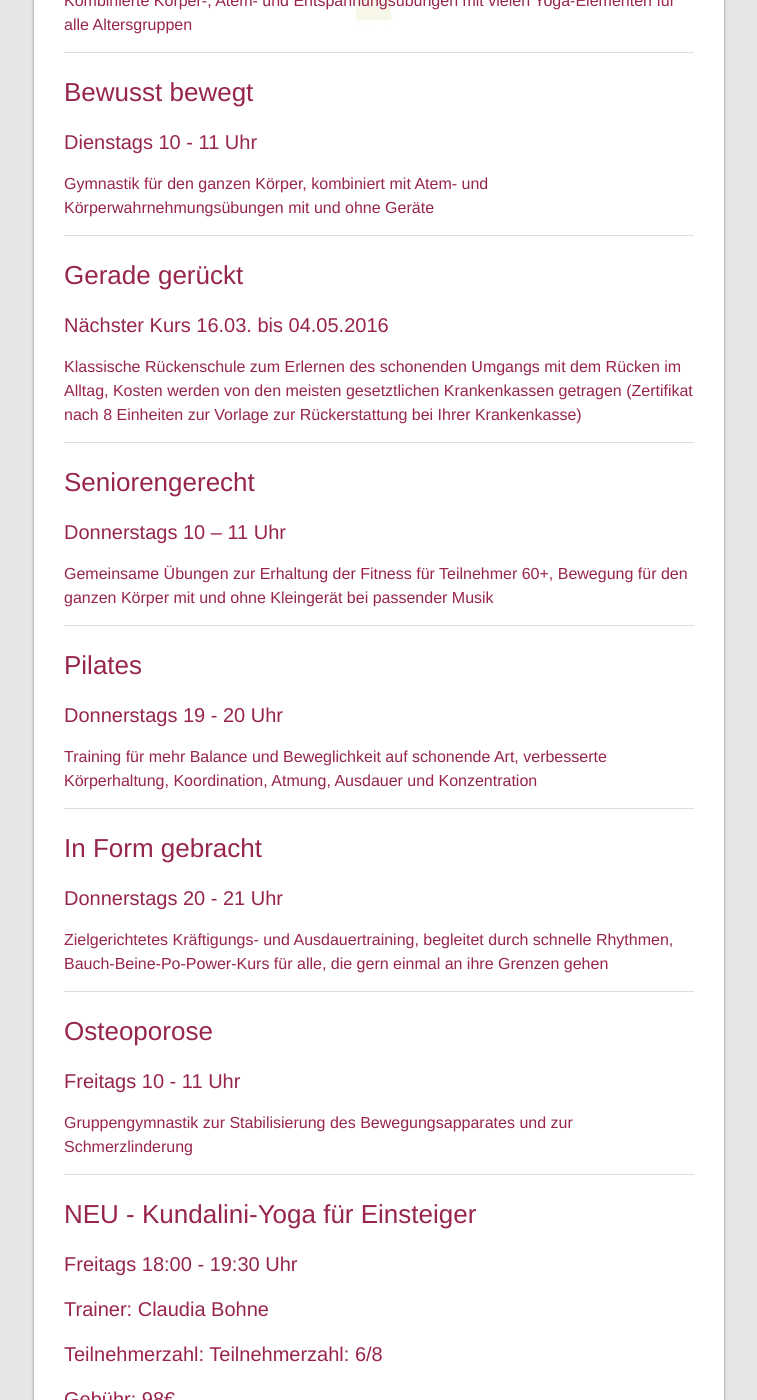
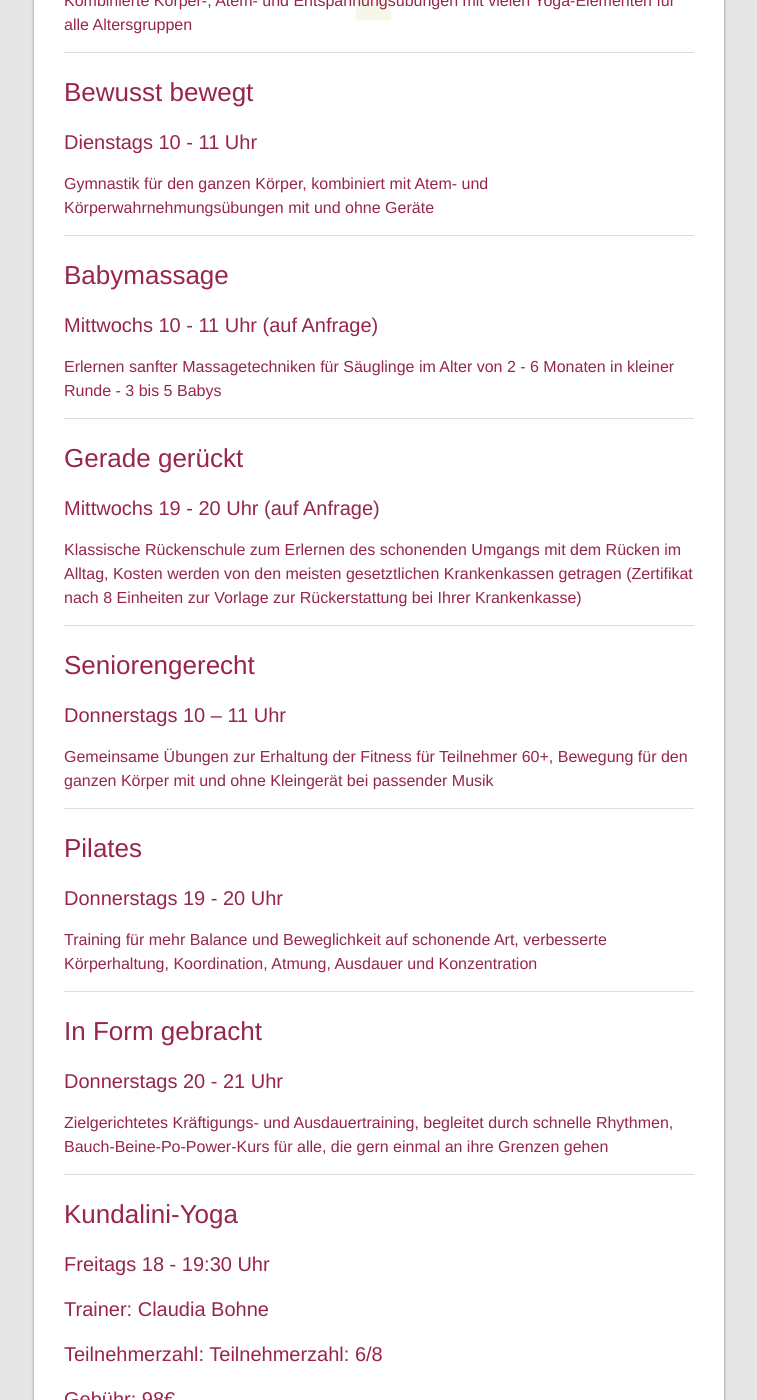
Before and after one commit to davidbasalla/physio_website_2, a Jekyll site: the page built from kurse.md, in a window 1280 px wide and 1400 px high, scrolled down 466 px. Shown: the whole window, without its empty margins (261-1018 px from the left). Built offline with Jekyll 4.4.1, drawn with Linux system fonts in a browser that asks for light colours; some of the changed text lies outside the part shown.

Commit message:
Update courses

```diff
--- a/_data/courses.json
+++ b/_data/courses.json
@@ -11,8 +11,13 @@
       "description":"Gymnastik für den ganzen Körper, kombiniert mit Atem- und Körperwahrnehmungsübungen mit und ohne Geräte"
     },
     {
+      "title":"Babymassage",
+      "time_and_date":"Mittwochs 10 - 11 Uhr (auf Anfrage)",
+      "description":"Erlernen sanfter Massagetechniken für Säuglinge im Alter von 2 - 6 Monaten in kleiner Runde - 3 bis 5 Babys"
+    },
+    {
       "title":"Gerade gerückt",
-      "time_and_date":"Nächster Kurs 16.03. bis 04.05.2016",
+      "time_and_date":"Mittwochs 19 - 20 Uhr (auf Anfrage)",
       "description":"Klassische Rückenschule zum Erlernen des schonenden Umgangs mit dem Rücken im Alltag, Kosten werden von den meisten gesetztlichen Krankenkassen getragen (Zertifikat nach 8 Einheiten zur Vorlage zur Rückerstattung bei Ihrer Krankenkasse)"
     },
     {
@@ -31,13 +36,8 @@
       "description":"Zielgerichtetes Kräftigungs- und Ausdauertraining, begleitet durch schnelle Rhythmen, Bauch-Beine-Po-Power-Kurs für alle, die gern einmal an ihre Grenzen gehen"
     },
     {
-      "title":"Osteoporose",
-      "time_and_date":"Freitags 10 - 11 Uhr",
-      "description":"Gruppengymnastik zur Stabilisierung des Bewegungsapparates und zur Schmerzlinderung"
-    },
-    {
-      "title":"NEU - Kundalini-Yoga für Einsteiger",
-      "time_and_date":"Freitags 18:00 - 19:30 Uhr",
+      "title":"Kundalini-Yoga",
+      "time_and_date":"Freitags 18 - 19:30 Uhr",
       "participants": "Teilnehmerzahl: 6/8",
       "staff": "Claudia Bohne",
       "price": "98€",
```
